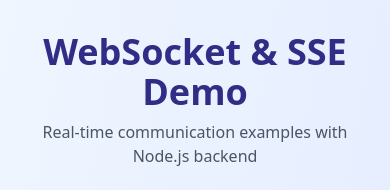
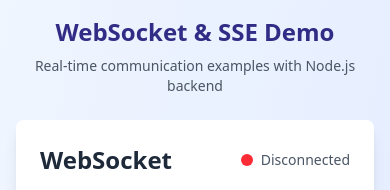
Before and after one commit to Programmer-Timmy/websocket-sse-demo, a React (Vite) app: page / in a window 390 px wide. Shown: the top 190 px of the page. Built offline with nearby package versions, Linux system fonts and the light colour scheme; no server answers.

Commit message:
Refine layout and typography for enhanced responsiveness and readability. Adjust `demo` script and stylesheet hash tags for updated builds.

```diff
--- a/src/App.tsx
+++ b/src/App.tsx
@@ -5,16 +5,16 @@
 
 function App() {
   return (
-    <div className="min-h-screen bg-gradient-to-br from-blue-50 to-indigo-100 py-8 px-4">
+    <div className="min-h-screen bg-gradient-to-br from-blue-50 to-indigo-100 py-4 sm:py-6 md:py-8 px-4">
       <div className="max-w-7xl mx-auto">
-        <h1 className="text-4xl font-bold text-center text-indigo-900 mb-2">
+        <h1 className="text-2xl sm:text-3xl md:text-4xl font-bold text-center text-indigo-900 mb-2">
           WebSocket & SSE Demo
         </h1>
-        <p className="text-center text-gray-600 mb-8">
+        <p className="text-sm sm:text-base text-center text-gray-600 mb-6 sm:mb-8">
           Real-time communication examples with Node.js backend
         </p>
 
-        <div className="grid md:grid-cols-2 gap-6">
+        <div className="grid grid-cols-1 lg:grid-cols-2 gap-4 sm:gap-6">
           <WebSocketDemo />
           <SSEDemo />
         </div>
```
Also changed, not shown: 2 other files (tests, documents, lock files or other folders).
